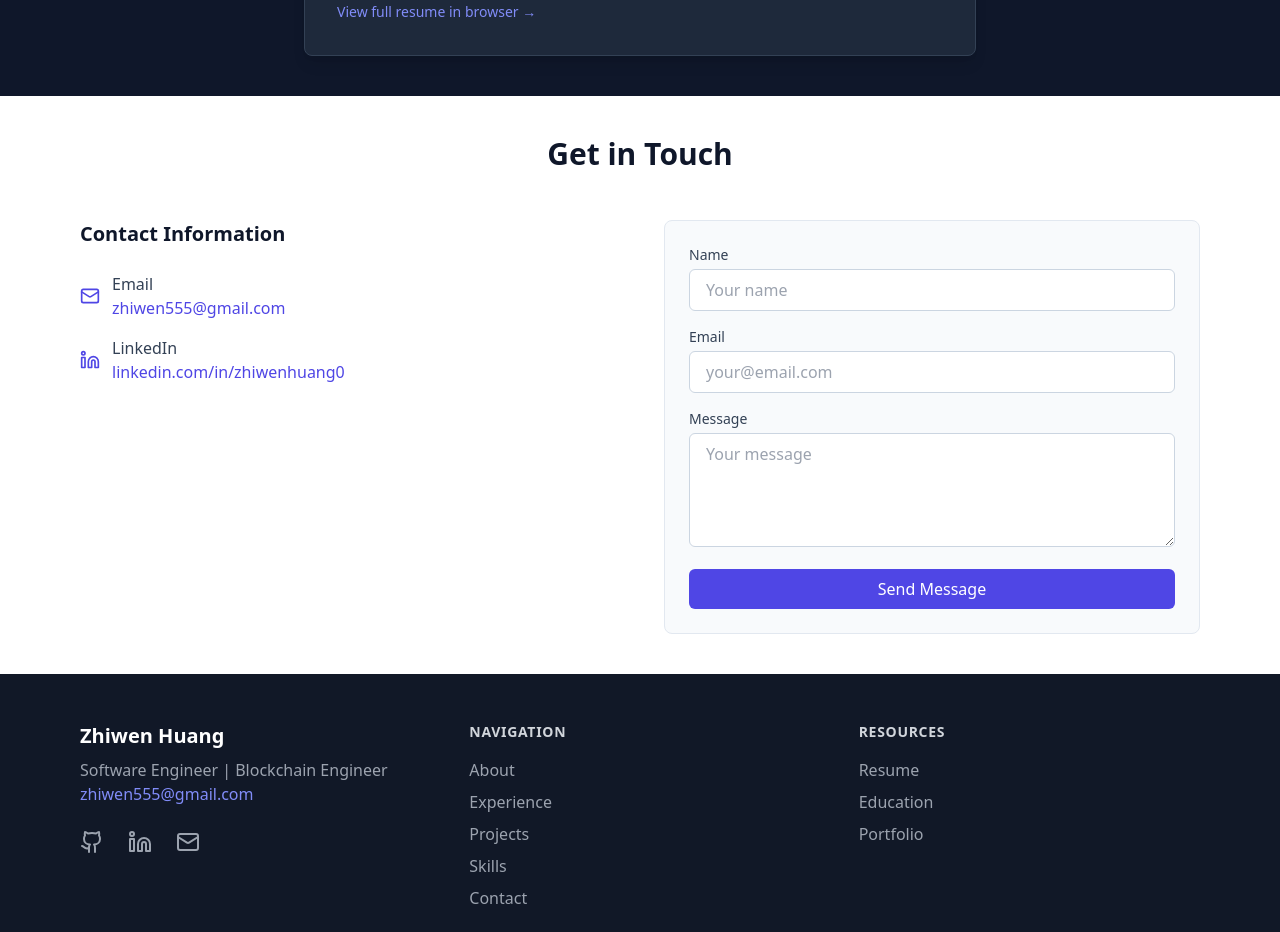
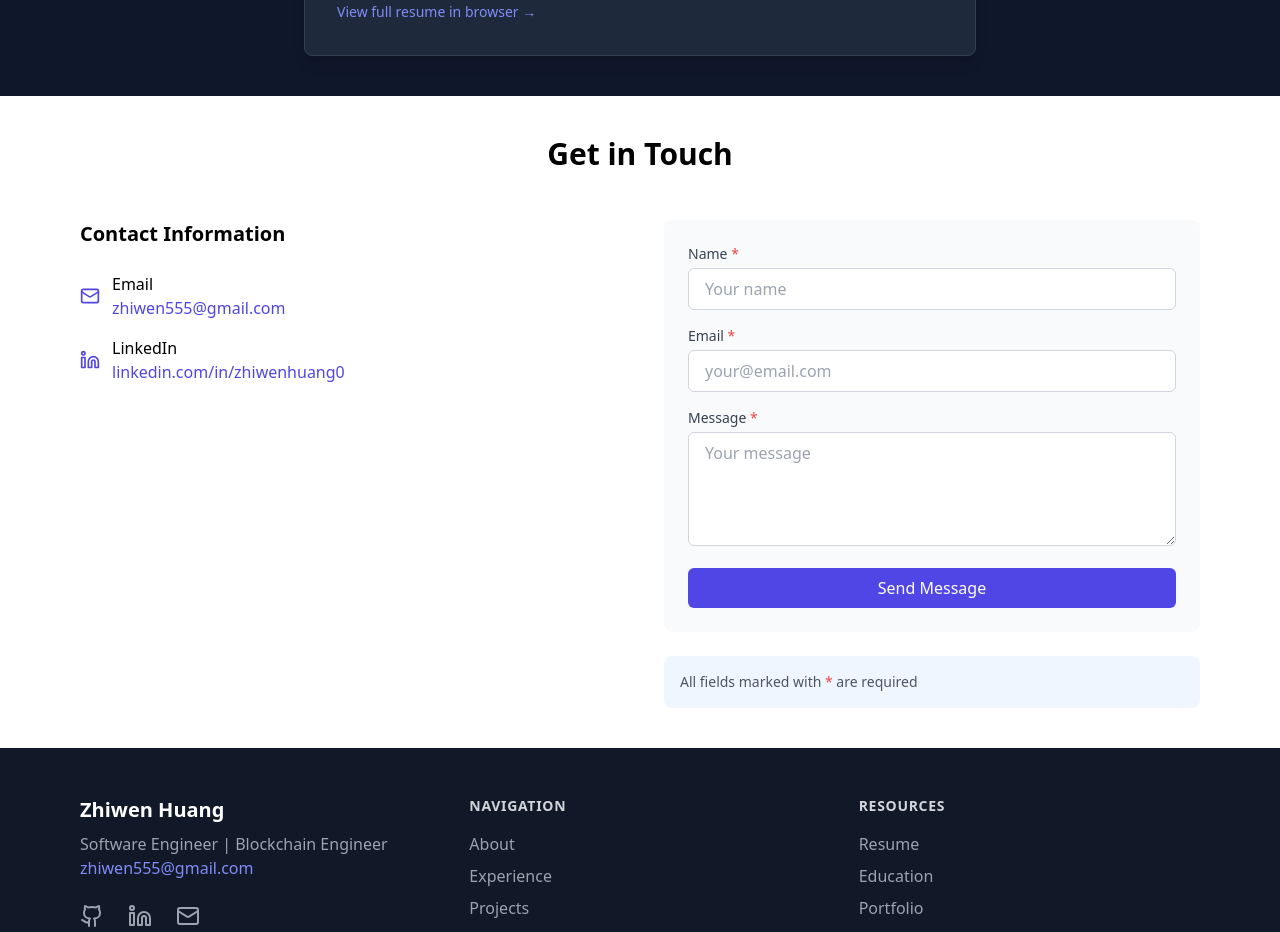
Before and after one commit to zhiwenh/personal-website-2, a React (Vite) app: page / in a window 1280 px wide. Shown: the part 5580-6512 px from the top of the page. Built offline with nearby package versions, Linux system fonts and the light colour scheme.

Commit message:
Got contact form to work again

```diff
--- a/src/components/Contact.tsx
+++ b/src/components/Contact.tsx
@@ -1,22 +1,57 @@
-import React from 'react';
-import { Mail, Linkedin, Clock, MapPin } from 'lucide-react';
+import React, { useState } from 'react';
+import { Mail, Linkedin, Clock } from 'lucide-react';
+
+interface FormData {
+  name: string;
+  email: string;
+  message: string;
+}
+
+interface FormErrors {
+  [key: string]: string;
+}
 
 export function Contact() {
+  const [formData, setFormData] = useState<FormData>({
+    name: '',
+    email: '',
+    message: ''
+  });
+
+  const [errors, setErrors] = useState<FormErrors>({});
+  const [isSubmitting, setIsSubmitting] = useState(false);
+  const [submitStatus, setSubmitStatus] = useState<'success' | 'error' | null>(null);
+
+  const handleChange = (e: React.ChangeEvent<HTMLInputElement | HTMLTextAreaElement>) => {
+    const { name, value } = e.target;
+    setFormData(prev => ({
+      ...prev,
+      [name]: value
+    }));
+    // Clear error when user starts typing
+    if (errors[name]) {
+      setErrors(prev => ({
+        ...prev,
+        [name]: ''
+      }));
+    }
+  };
+
   return (
     <section id="contact" className="py-10 bg-white">
       <div className="max-w-6xl mx-auto px-4">
-        <h2 className="text-3xl font-bold text-center mb-12 text-slate-900">Get in Touch</h2>
+        <h2 className="text-3xl font-bold text-center mb-12">Get in Touch</h2>
 
         <div className="grid md:grid-cols-2 gap-12">
           {/* Contact Information */}
           <div className="space-y-6">
-            <h3 className="text-xl font-semibold mb-4 text-slate-900">Contact Information</h3>
+            <h3 className="text-xl font-semibold mb-4">Contact Information</h3>
 
             <div className="space-y-4">
               <div className="flex items-center gap-3">
                 <Mail className="w-5 h-5 text-indigo-600" />
                 <div>
-                  <p className="font-medium text-slate-700">Email</p>
+                  <p className="font-medium">Email</p>
                   <a href="mailto:zhiwen555@gmail.com" className="text-indigo-600 hover:text-indigo-700">
                     zhiwen555@gmail.com
                   </a>
@@ -26,7 +61,7 @@ export function Contact() {
               <div className="flex items-center gap-3">
                 <Linkedin className="w-5 h-5 text-indigo-600" />
                 <div>
-                  <p className="font-medium text-slate-700">LinkedIn</p>
+                  <p className="font-medium">LinkedIn</p>
                   <a
                     href="https://linkedin.com/in/zhiwenhuang0"
                     target="_blank"
@@ -41,54 +76,102 @@ export function Contact() {
           </div>
 
           {/* Contact Form */}
-          <div className="bg-slate-50 p-6 rounded-lg border border-slate-200">
+          <div className="space-y-6">
+            <div className="bg-gray-50 p-6 rounded-lg">
               <form method="POST" className="space-y-4" action="https://formspree.io/f/manyzeag">
                 <div>
-                <label htmlFor="name" className="block text-sm font-medium text-slate-700 mb-1">
-                  Name
+                  <label htmlFor="name" className="block text-sm font-medium text-gray-700 mb-1">
+                    Name <span className="text-red-500">*</span>
                   </label>
                   <input
                     type="text"
                     id="name"
                     name="name"
-                  className="w-full px-4 py-2 bg-white border border-slate-300 rounded-md focus:ring-indigo-500 focus:border-indigo-500 text-slate-900"
+                    value={formData.name}
+                    onChange={handleChange}
+                    required
+                    aria-required="true"
+                    className={`w-full px-4 py-2 border rounded-md focus:ring-indigo-500 focus:border-indigo-500 ${
+                      errors.name ? 'border-red-500' : 'border-gray-300'
+                    }`}
                     placeholder="Your name"
                   />
+                  {errors.name && (
+                    <p className="mt-1 text-sm text-red-600">{errors.name}</p>
+                  )}
                 </div>
 
                 <div>
-                <label htmlFor="email" className="block text-sm font-medium text-slate-700 mb-1">
-                  Email
+                  <label htmlFor="email" className="block text-sm font-medium text-gray-700 mb-1">
+                    Email <span className="text-red-500">*</span>
                   </label>
                   <input
                     type="email"
                     id="email"
                     name="email"
-                  className="w-full px-4 py-2 bg-white border border-slate-300 rounded-md focus:ring-indigo-500 focus:border-indigo-500 text-slate-900"
+                    value={formData.email}
+                    onChange={handleChange}
+                    required
+                    aria-required="true"
+                    className={`w-full px-4 py-2 border rounded-md focus:ring-indigo-500 focus:border-indigo-500 ${
+                      errors.email ? 'border-red-500' : 'border-gray-300'
+                    }`}
                     placeholder="your@email.com"
                   />
+                  {errors.email && (
+                    <p className="mt-1 text-sm text-red-600">{errors.email}</p>
+                  )}
                 </div>
 
                 <div>
-                <label htmlFor="message" className="block text-sm font-medium text-slate-700 mb-1">
-                  Message
+                  <label htmlFor="message" className="block text-sm font-medium text-gray-700 mb-1">
+                    Message <span className="text-red-500">*</span>
                   </label>
                   <textarea
                     id="message"
                     name="message"
+                    value={formData.message}
+                    onChange={handleChange}
+                    required
+                    aria-required="true"
                     rows={4}
-                  className="w-full px-4 py-2 bg-white border border-slate-300 rounded-md focus:ring-indigo-500 focus:border-indigo-500 text-slate-900"
+                    className={`w-full px-4 py-2 border rounded-md focus:ring-indigo-500 focus:border-indigo-500 ${
+                      errors.message ? 'border-red-500' : 'border-gray-300'
+                    }`}
                     placeholder="Your message"
                   />
+                  {errors.message && (
+                    <p className="mt-1 text-sm text-red-600">{errors.message}</p>
+                  )}
                 </div>
+
+                {submitStatus === 'success' && (
+                  <div className="p-3 bg-green-100 text-green-700 rounded-md">
+                    Message sent successfully!
+                  </div>
+                )}
+
+                {submitStatus === 'error' && (
+                  <div className="p-3 bg-red-100 text-red-700 rounded-md">
+                    Failed to send message. Please try again.
+                  </div>
+                )}
 
                 <button
                   type="submit"
-                className="w-full bg-indigo-600 text-white py-2 px-4 rounded-md hover:bg-indigo-700 transition-colors"
+                  disabled={isSubmitting}
+                  className="w-full bg-indigo-600 text-white py-2 px-4 rounded-md hover:bg-indigo-700 transition-colors disabled:opacity-50 disabled:cursor-not-allowed"
                 >
-                Send Message
+                  {isSubmitting ? 'Sending...' : 'Send Message'}
                 </button>
               </form>
+            </div>
+
+            <div className="p-4 bg-blue-50 rounded-lg">
+              <p className="text-sm text-gray-600">
+                All fields marked with <span className="text-red-500">*</span> are required
+              </p>
+            </div>
           </div>
         </div>
       </div>
@@ -97,14 +180,6 @@ export function Contact() {
 }
 
 // <form method="POST" className="space-y-4" action="https://formspree.io/f/manyzeag">
-
-// <div className="flex items-center gap-3">
-//   <Clock className="w-5 h-5 text-indigo-600" />
-//   <div>
-//     <p className="font-medium text-slate-700">Response Time</p>
-//     <p className="text-slate-600">Within 24 hours</p>
-//   </div>
-// </div>
 
 // <div className="flex items-center gap-3">
 //   <Clock className="w-5 h-5 text-indigo-600" />
```
Also changed, not shown: 1 other file (tests, documents, lock files or other folders). Lines whose indentation alone changed are shown as unchanged.
